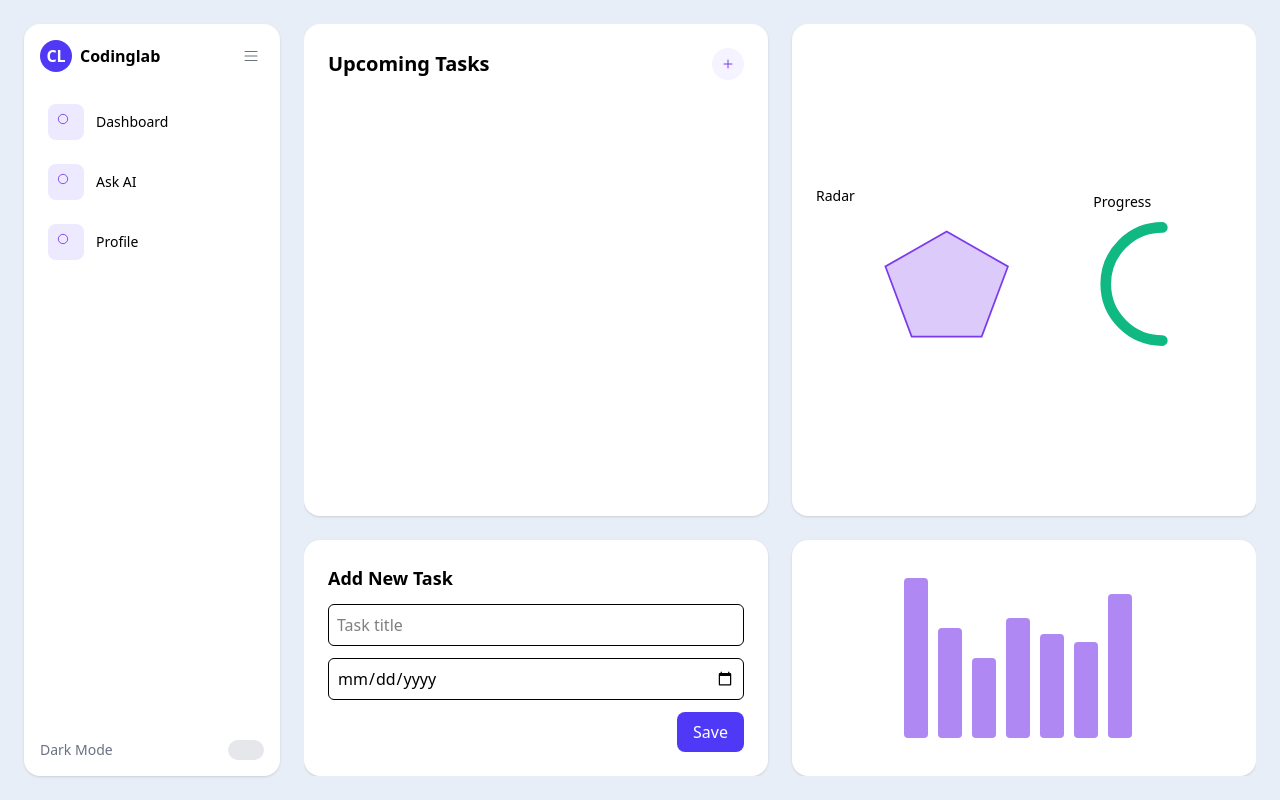
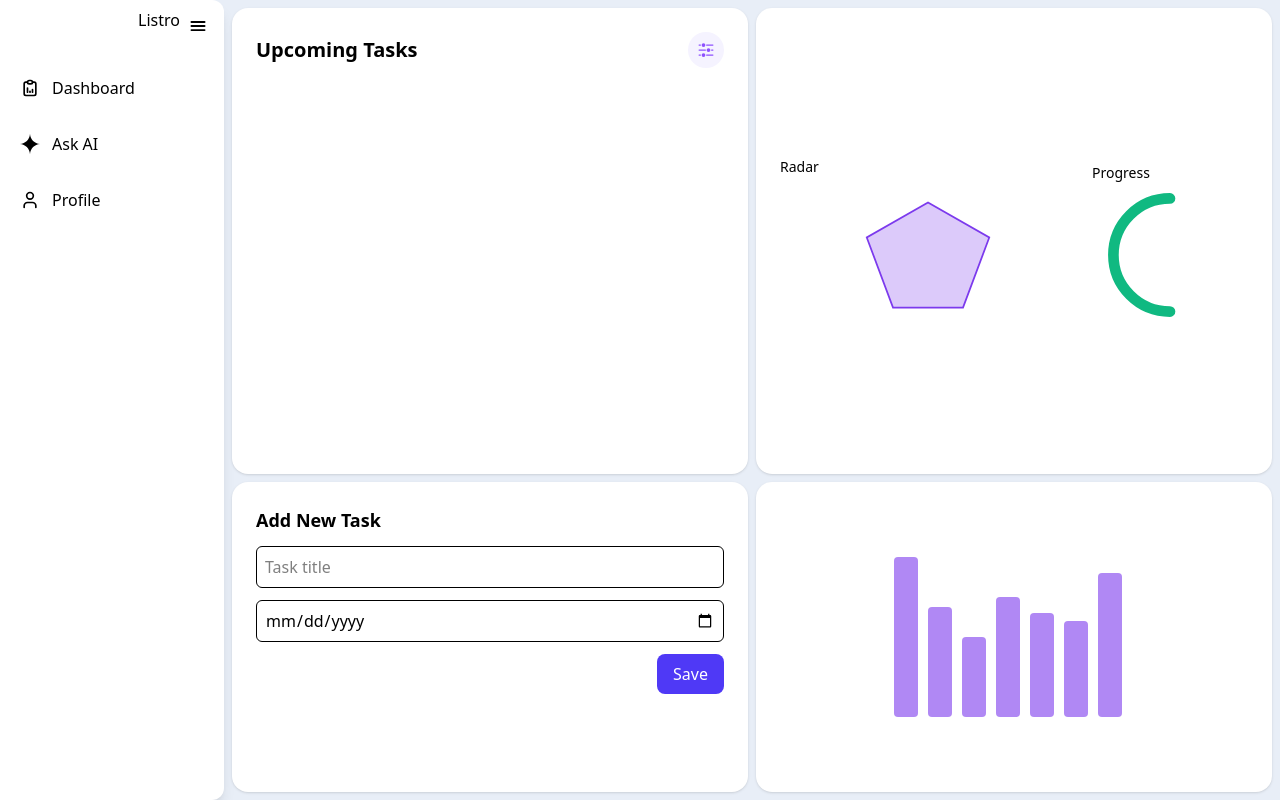
Before and after one commit to Abhishek-iiit-surat/Todo-On-Steriods, a React (Vite) app in the folder client/: page / in a window 1280 px wide. Built offline with nearby package versions, Linux system fonts and the light colour scheme.

Commit message:
fix: UI sidebar

```diff
--- a/client/package.json
+++ b/client/package.json
@@ -13,6 +13,8 @@
     "@tailwindcss/vite": "^4.1.13",
     "react": "^19.1.1",
     "react-dom": "^19.1.1",
+    "react-icons": "^5.5.0",
+    "react-router-dom": "^7.9.1",
     "recharts": "^3.2.0",
     "tailwindcss": "^4.1.13",
     "zustand": "^5.0.8"
--- a/client/src/App.jsx
+++ b/client/src/App.jsx
@@ -1,6 +1,31 @@
+import { BrowserRouter as Router, Routes, Route } from "react-router-dom";
 import Dashboard from "./pages/DashBoard";
+import SideBar from "./components/layout/SideBar";
+import Profile from "./pages/Profile";
+import AskAI from "./pages/AskAI";
+import { uiStore } from "./store/uiStore";
+export default function App() {
+  const sidebarOpen = uiStore((s) => s.sidebarOpen);
+  return (
+    <Router>
+      <div className="flex min-h-screen bg-[#e8eef7]">
+        {/* Sidebar */}
+        <div
+          className={`flex-shrink-0 transition-all duration-500 ${sidebarOpen ? "w-56" : "w-16"
+            }`}
+        >
+          <SideBar />
+        </div>
 
-
-export default function App() {
-  return <Dashboard />;
+        {/* Main content */}
+        <main className="flex-1 p-2 overflow-auto">
+          <Routes>
+            <Route path="/" element={<Dashboard />} />
+            <Route path="/profile" element={<Profile />} />
+            <Route path="/ask-ai" element={<AskAI />} />
+          </Routes>
+        </main>
+      </div>
+    </Router>
+  );
 }
--- a/client/src/components/cards/AddTaskCard.jsx
+++ b/client/src/components/cards/AddTaskCard.jsx
@@ -15,7 +15,7 @@ function AddTaskCard() {
     }
 
     return (
-        <div className="bg-white rounded-2xl p-6 h-full shadow">
+        <div className="bg-white rounded-2xl p-6 h-full shadow" >
             <h3 className="text-lg font-semibold mb-3">Add New Task</h3>
             <form onSubmit={onSave} className="flex flex-col gap-3">
                 <input
--- a/client/src/components/cards/UpcomingTaskCard.jsx
+++ b/client/src/components/cards/UpcomingTaskCard.jsx
@@ -1,20 +1,14 @@
 import React from 'react'
 import TaskList from "../../features/tasks/TaskList";
+import { HiAdjustmentsHorizontal } from "react-icons/hi2";
+
 export default function UpcomingTasksCard() {
     return (
         <div className="bg-white rounded-2xl p-6 h-full shadow">
             <div className="flex items-center justify-between mb-4">
                 <h3 className="text-xl font-semibold">Upcoming Tasks</h3>
                 <button className="p-2 rounded-full bg-violet-50">
-                    <svg width="16" height="16" viewBox="0 0 24 24" fill="none">
-                        <path
-                            d="M6 12h12M12 6v12"
-                            stroke="#7C3AED"
-                            strokeWidth="1.5"
-                            strokeLinecap="round"
-                            strokeLinejoin="round"
-                        />
-                    </svg>
+                    <HiAdjustmentsHorizontal className="w-5 h-5 text-violet-500" />
                 </button>
             </div>
             <TaskList />
--- a/client/src/components/layout/SideBar.jsx
+++ b/client/src/components/layout/SideBar.jsx
@@ -1,83 +1,69 @@
 import React from 'react'
 import { uiStore } from "../../store/uiStore";
 import Icon from "../../components/ui/Icon";
+import { TbReportAnalytics } from "react-icons/tb";
+import { RiGeminiFill } from "react-icons/ri";
+import { LuUser } from "react-icons/lu";
+import { IoMenu } from "react-icons/io5";
+import { MdDarkMode } from "react-icons/md";
+import { MdOutlineLightMode } from "react-icons/md";
 
-function SideBar() {
-    const items = [
-        { id: "dashboard", label: "Dashboard" },
-        { id: "askai", label: "Ask AI" },
-        { id: "profile", label: "Profile" },
-    ];
-    const open = uiStore((s) => s.sidebarOpen);
-    const toggle = uiStore((s) => s.toggleSidebar);
+
+export default function Sidebar() {
+    const { sidebarOpen, toggleSidebar } = uiStore();
+
     return (
-        <aside
-            className={`bg-white rounded-2xl shadow p-4 flex flex-col transition-all duration-200 ease-in-out h-full ${open ? "w-64" : "w-20"
-                }`}
+        <div
+            className={`h-full bg-white shadow-lg rounded-r-xl flex flex-col items-center py-2 transition-all duration-500 `}
         >
-            <div className="flex items-center justify-between mb-6">
-                <div className="flex items-center gap-2">
-                    <div className="bg-indigo-600 text-white font-bold rounded-full w-8 h-8 flex items-center justify-center">
-                        CL
-                    </div>
-                    {open && <div className="font-semibold">Codinglab</div>}
+            {/* Toggle button */}
+            {sidebarOpen ? (<div className='flex justify-end w-full px-2'>
+                <div className='flex items-start'>
+                    Listro
                 </div>
                 <button
-                    aria-label="toggle sidebar"
-                    onClick={toggle}
-                    className="p-1 rounded-md hover:bg-gray-100"
+                    onClick={toggleSidebar}
+                    className="flex justify-end mb-6 p-2 rounded-md hover:bg-gray-100 "
                 >
-                    <svg width="18" height="18" viewBox="0 0 24 24" fill="none">
-                        <path
-                            d="M4 6h16M4 12h16M4 18h16"
-                            stroke="#6B7280"
-                            strokeWidth="1.5"
-                            strokeLinecap="round"
-                            strokeLinejoin="round"
-                        />
-                    </svg>
+                    <IoMenu className="w-5 h-5" />
                 </button>
-            </div>
-            <nav className="flex-1">
-                <ul className="space-y-2">
-                    {items.map((it) => (
-                        <li
-                            key={it.id}
-                            className={`flex items-center gap-3 p-2 rounded-lg hover:bg-gray-50 ${open ? "pr-6" : "justify-center"
-                                }`}
-                        >
-                            <div className="w-9 h-9 rounded-lg bg-violet-100 flex items-center justify-center">
-                                <Icon>
-                                    <svg width="14" height="14" viewBox="0 0 24 24" fill="none">
-                                        <circle
-                                            cx="12"
-                                            cy="12"
-                                            r="8"
-                                            stroke="#7C3AED"
-                                            strokeWidth="1.5"
-                                        />
-                                    </svg>
-                                </Icon>
-                            </div>
-                            {open && <span className="text-sm">{it.label}</span>}
-                        </li>
-                    ))}
-                </ul>
+            </div>) : (<div className='flex justify-center w-full px-2'>
+                <button
+                    onClick={toggleSidebar}
+                    className="flex justify-end mb-6 p-2 rounded-md hover:bg-gray-100 "
+                >
+                    <IoMenu className="w-5 h-5" />
+                </button>
+            </div>)}
+
+
+
+            {/* Menu items */}
+            <nav className="flex flex-col gap-4 w-full px-2">
+                <a
+                    href="/"
+                    className="flex items-center gap-3 px-3 py-2 rounded-md hover:bg-gray-100"
+                >
+                    <TbReportAnalytics className="w-5 h-5" />
+                    {sidebarOpen && <span>Dashboard</span>}
+                </a>
+
+                <a
+                    href="/ask-ai"
+                    className="flex items-center gap-3 px-3 py-2 rounded-md hover:bg-gray-100"
+                >
+                    <RiGeminiFill className="w-5 h-5" />
+                    {sidebarOpen && <span>Ask AI</span>}
+                </a>
+
+                <a
+                    href="/profile"
+                    className="flex items-center gap-3 px-3 py-2 rounded-md hover:bg-gray-100"
+                >
+                    <LuUser className="w-5 h-5" />
+                    {sidebarOpen && <span>Profile</span>}
+                </a>
             </nav>
-            <div className="mt-4">
-                <div className="flex items-center justify-between text-sm text-gray-500">
-                    {open && <span>Dark Mode</span>}
-                    <label
-                        className={`relative inline-flex items-center cursor-pointer ${open ? "" : "mr-2"
-                            }`}
-                    >
-                        <input type="checkbox" className="sr-only peer" />
-                        <div className="w-9 h-5 bg-gray-200 rounded-full peer-checked:bg-indigo-600"></div>
-                    </label>
-                </div>
-            </div>
-        </aside>
-    )
+        </div>
+    );
 }
-
-export default SideBar
--- a/client/src/pages/DashBoard.jsx
+++ b/client/src/pages/DashBoard.jsx
@@ -1,3 +1,4 @@
+
 import Sidebar from "../components/layout/SideBar";
 import UpcomingTasksCard from "../components/cards/UpcomingTaskCard";
 import AddTaskCard from "../components/cards/AddTaskCard";
@@ -11,22 +12,9 @@ export default function Dashboard() {
 
 
     return (
-        <div className="min-h-screen bg-[#e8eef7] p-6">
-            <div className="flex gap-6 h-[calc(100vh-48px)]">
-                {/* Sidebar column */}
         <div
-                    className={`flex-shrink-0 transition-all duration-200 ${sidebarOpen ? "w-64" : "w-20"
-                        }`}
-                >
-                    <Sidebar />
-                </div>
-
-
-                {/* Main area */}
-                <main className="flex-1 overflow-auto">
-                    <div
-                        className="grid grid-cols-2 gap-6 h-full"
-                        style={{ gridTemplateRows: "7fr 3fr" }}
+            className="grid grid-cols-2 gap-2 h-full"
+            style={{ gridTemplateRows: "6fr 4fr" }}
         >
             <div className="col-span-1 row-span-1">
                 <UpcomingTasksCard />
@@ -41,8 +29,5 @@ export default function Dashboard() {
                 <WeeklyActivityCard />
             </div>
         </div>
-                </main>
-            </div>
-        </div>
     );
 }
--- a/client/src/store/uiStore.js
+++ b/client/src/store/uiStore.js
@@ -3,10 +3,15 @@ import { create } from "zustand";
 export const uiStore = create((set) => {
     return {
         sidebarOpen: true,
+        darkmode: false,
+        toggleDarkmode: () => set((state) => ({
+            darkmode: !state.darkmode,
+        })),
         toggleSidebar: () => {
             set((state) => {
-                return { sidebarOpen: !state.sidevarOpen };
+                return { sidebarOpen: !state.sidebarOpen };
             })
         }
+
     };
 })
```
Also changed, not shown: 1 other file (tests, documents, lock files or other folders). Lines whose indentation alone changed are shown as unchanged.
